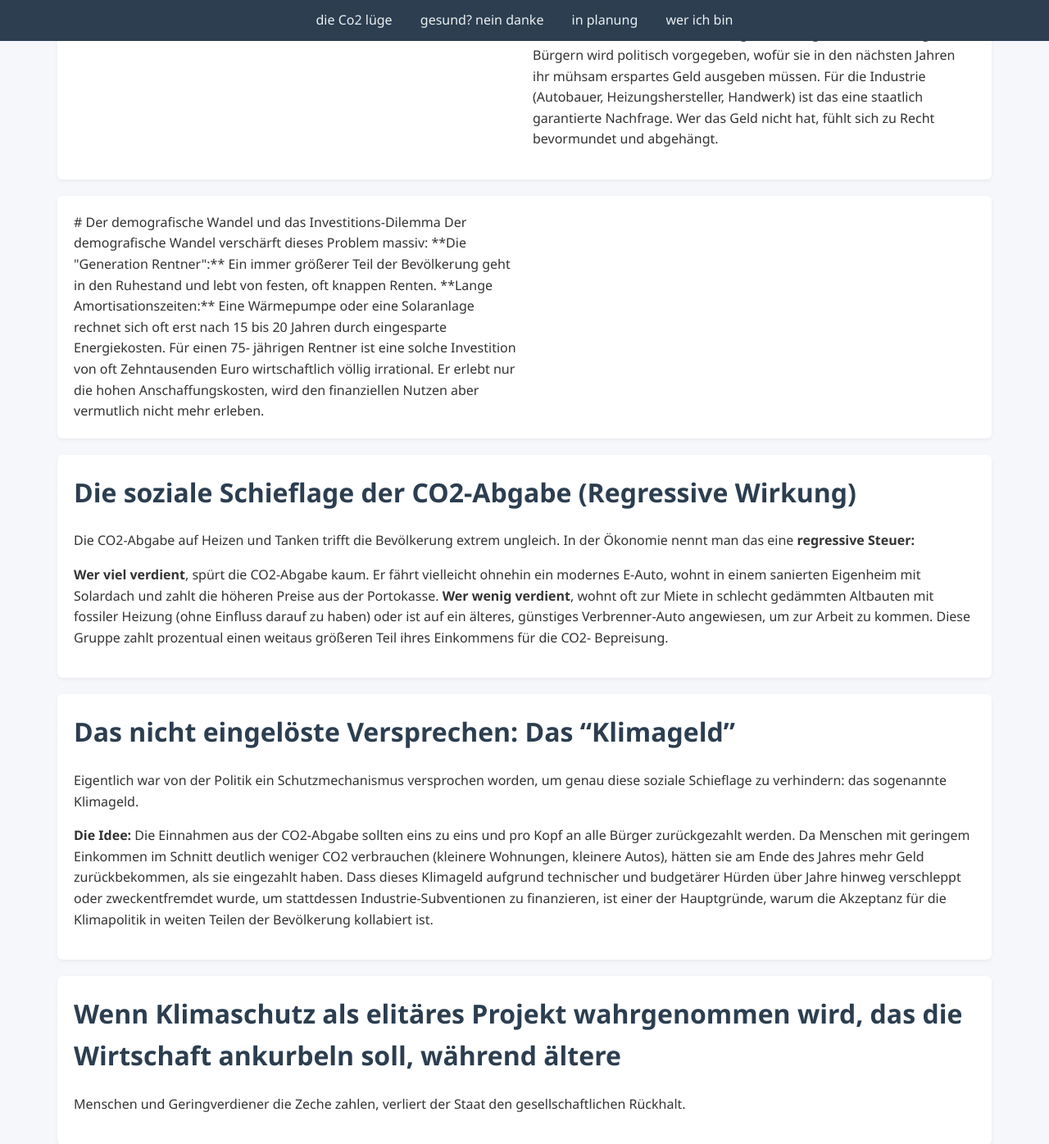
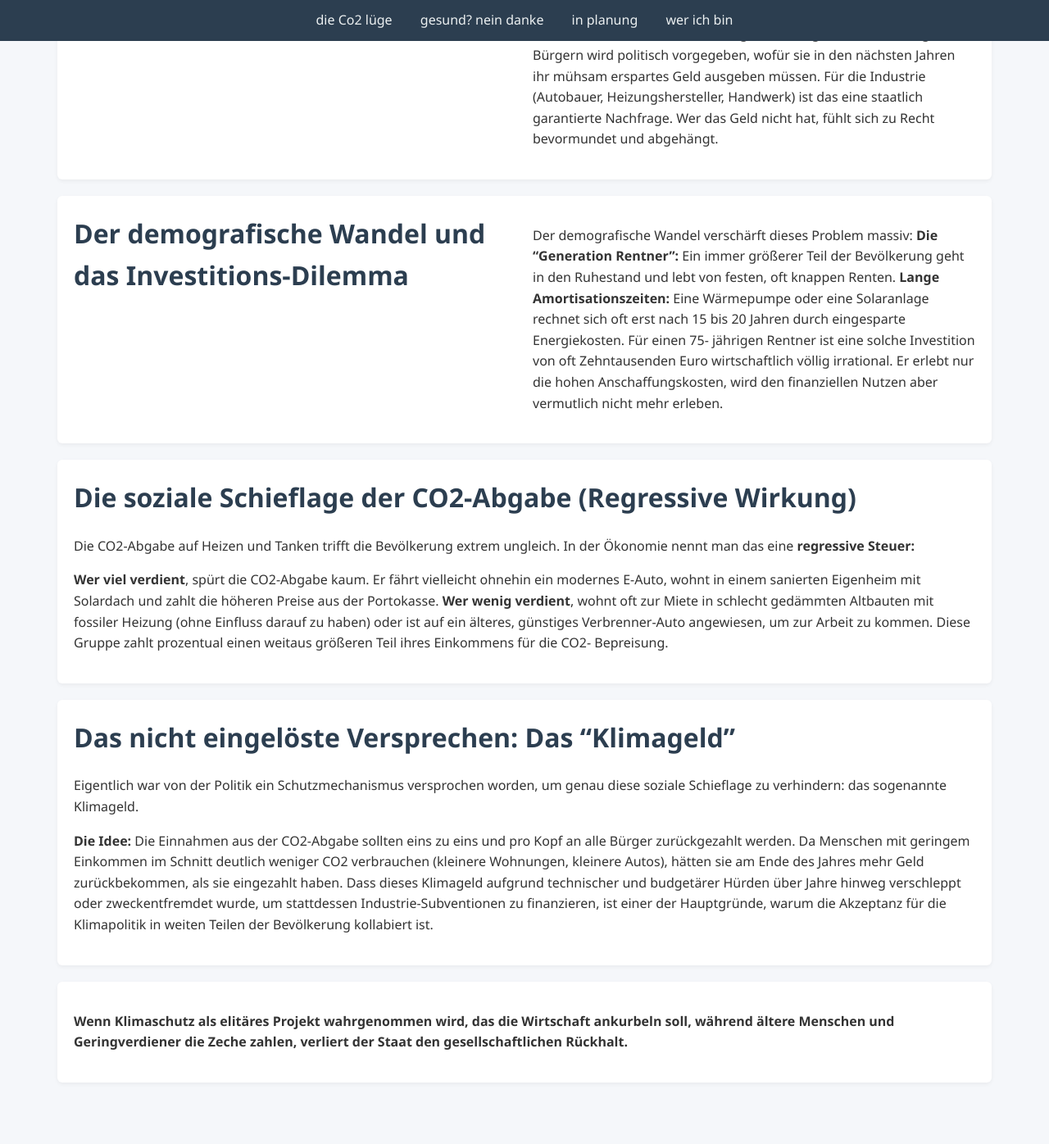
Before and after one commit to TheGermanTruth/TheGermanTruth, a Jekyll site: the page built from index.md, in a window 1280 px wide and 1400 px high, scrolled down 1397 px. Shown: the top 1396 px of the window at 82% size. Built offline with Jekyll 4.4.1, drawn with Linux system fonts in a browser that asks for light colours; our own code applies the rules of GitHub Pages for plain Markdown files; after the commit the page ends 2738 px from its top, so only the background shows below that.

Commit message:
Update index.md

```diff
--- a/index.md
+++ b/index.md
@@ -63,7 +63,7 @@ Unter dem Label des Klimaschutzes wird ein gigantisches Konjunkturprogramm für
 </div>
 
 
-<div class="section two-columns" markdown="2">
+<div class="section two-columns" markdown="1">
 
 # Der demografische Wandel und das Investitions-Dilemma
 Der demografische Wandel verschärft dieses Problem massiv:
@@ -113,8 +113,8 @@ weiten Teilen der Bevölkerung kollabiert ist.
 
 <div class="section one-column" markdown="1">
 
-# Wenn Klimaschutz als elitäres Projekt wahrgenommen wird, das die Wirtschaft ankurbeln soll, während ältere
+**Wenn Klimaschutz als elitäres Projekt wahrgenommen wird, das die Wirtschaft ankurbeln soll, während ältere
 Menschen und Geringverdiener die Zeche zahlen, verliert der Staat den
-gesellschaftlichen Rückhalt.
+gesellschaftlichen Rückhalt.**
 
 </div>
```
